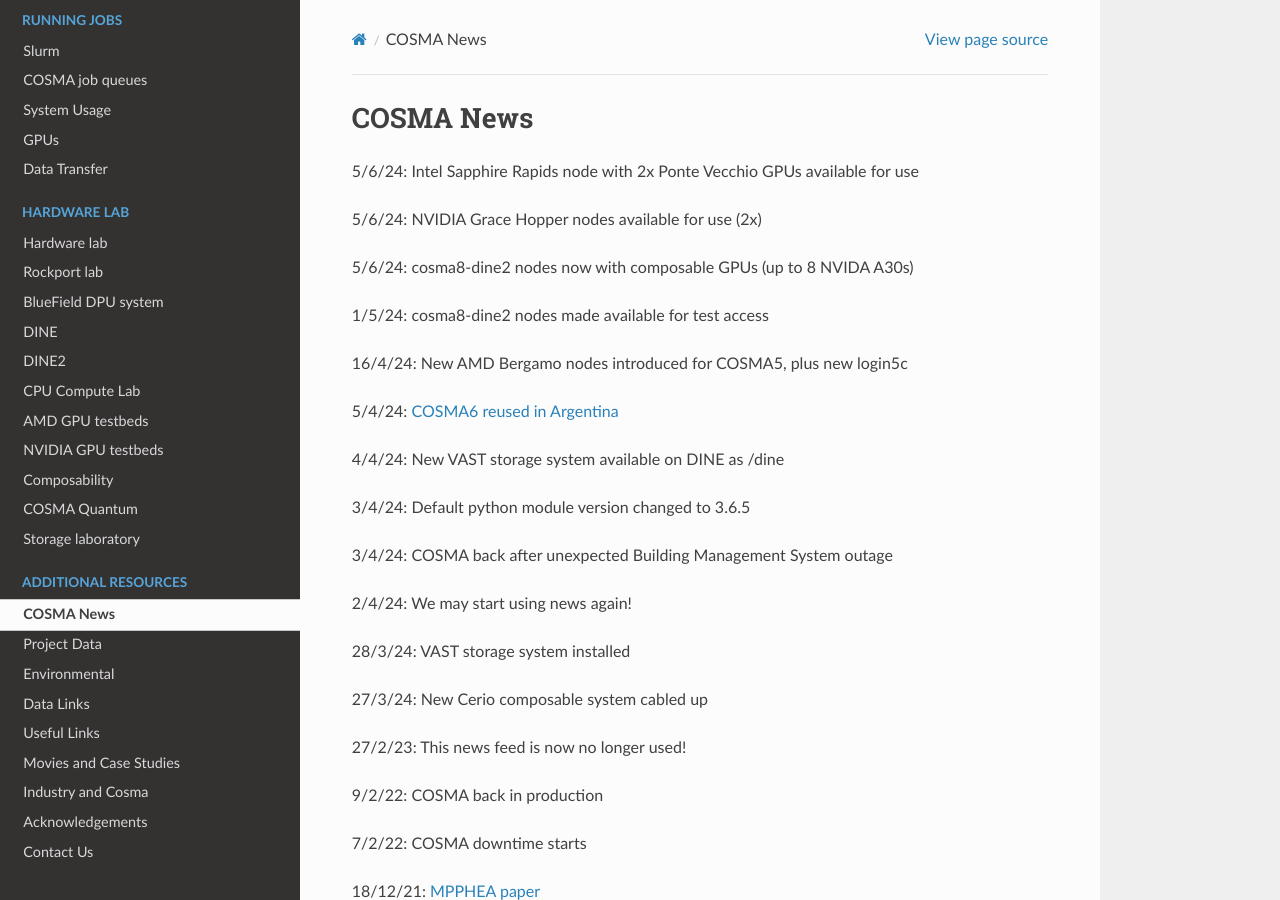
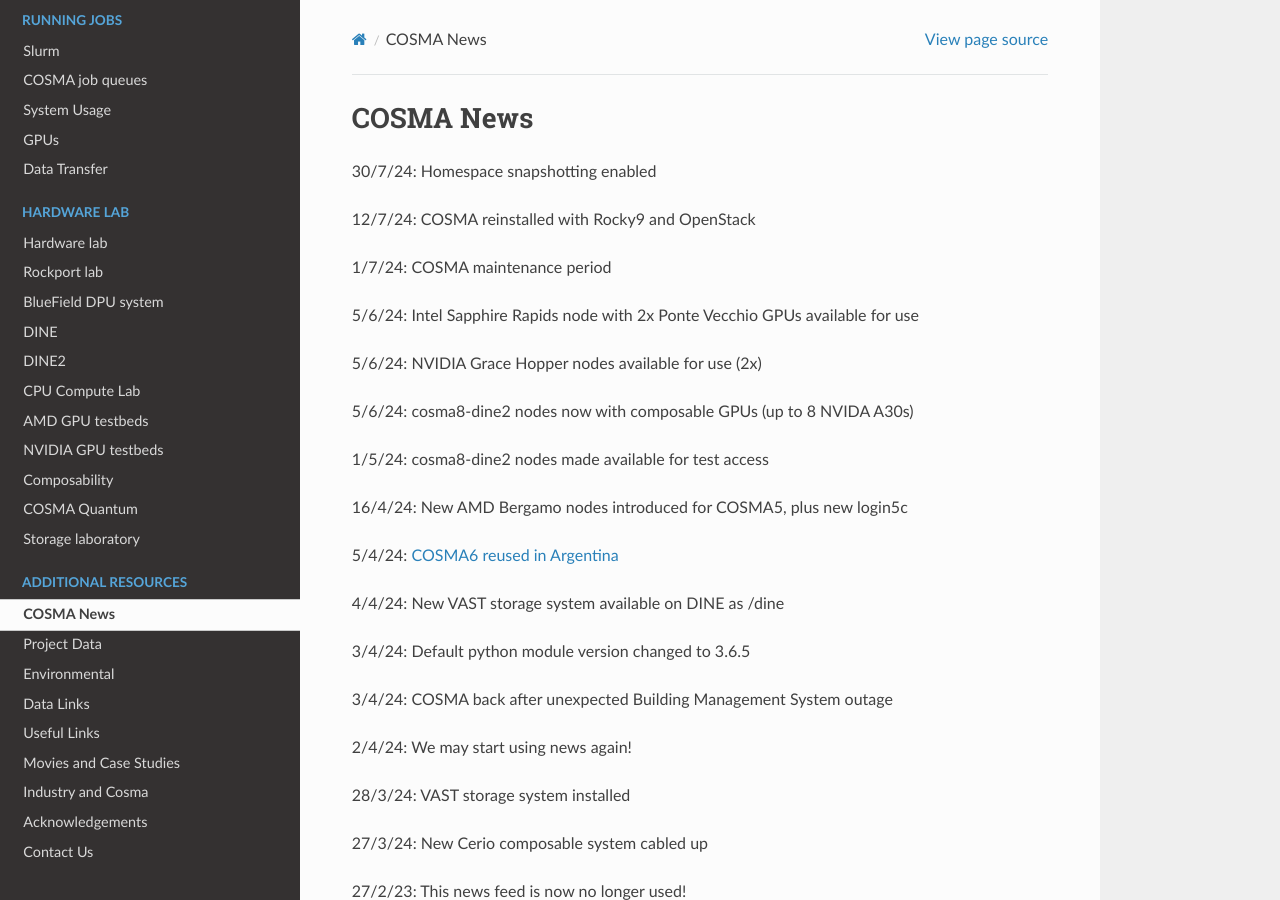
Before and after one commit to agb32/cosmadoc, a Sphinx documentation site: the page built from docs/source/news.md, in a window 1280 px wide and 900 px high. Built offline with Sphinx 7.4.7 and the Read the Docs theme 2.0.0, drawn with Linux system fonts in a browser that asks for light colours.

Commit message:
news-updated

```diff
--- a/docs/source/news.md
+++ b/docs/source/news.md
@@ -1,4 +1,10 @@
 # COSMA News
+
+30/7/24: Homespace snapshotting enabled
+
+12/7/24: COSMA reinstalled with Rocky9 and OpenStack
+
+1/7/24: COSMA maintenance period
 
 5/6/24: Intel Sapphire Rapids node with 2x Ponte Vecchio GPUs available for use
 
```
